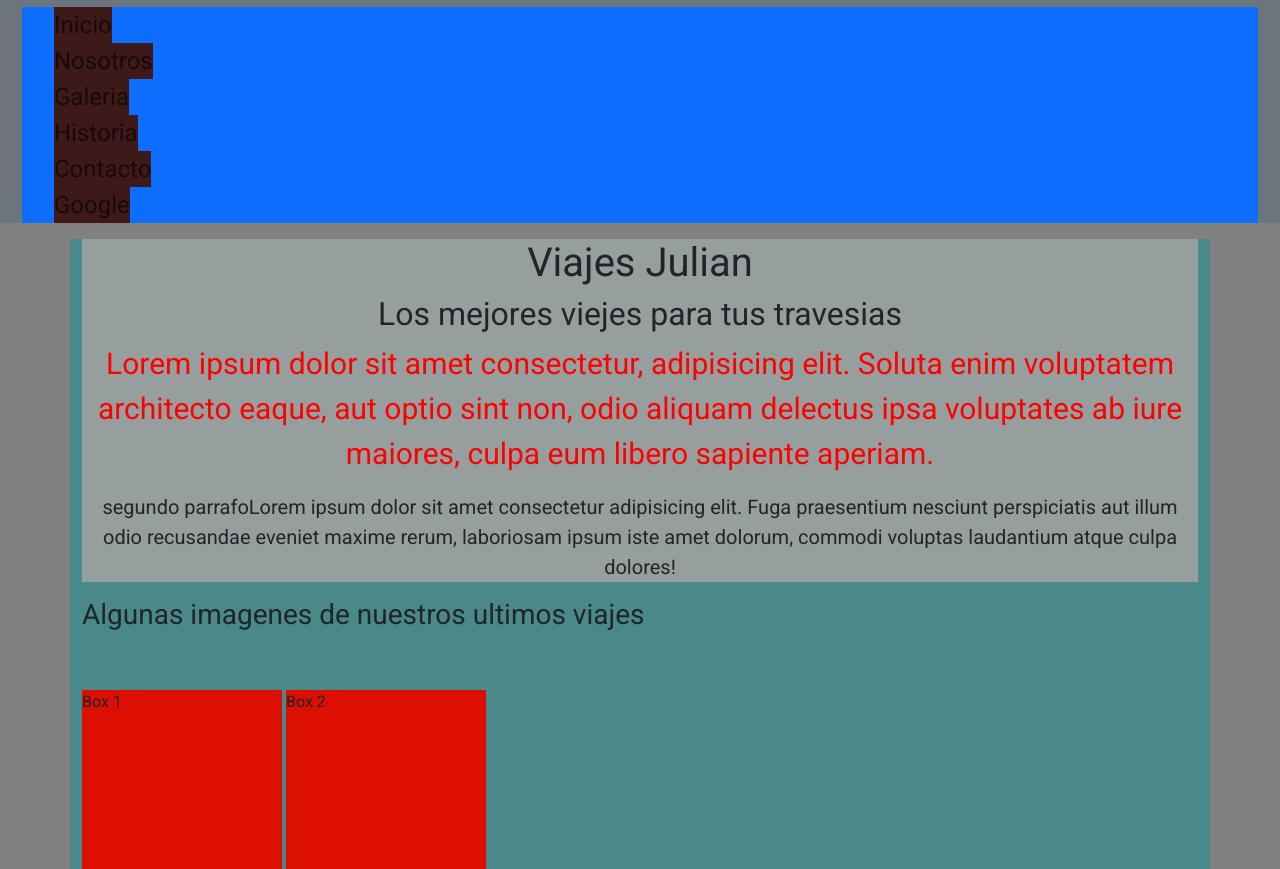
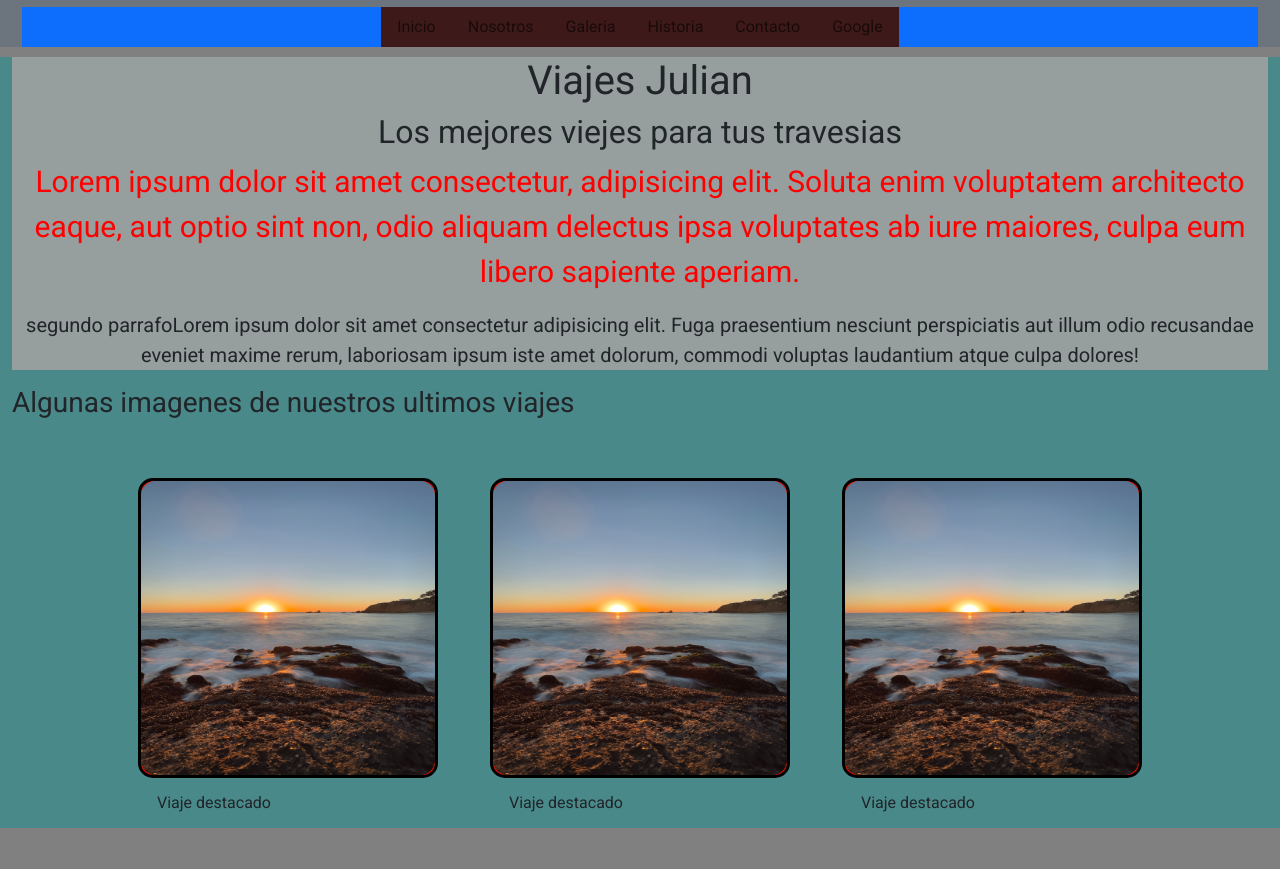
Before and after one commit to julianginepro/viajesJulian, a plain HTML site: page index.html in a window 1280 px wide. Shown: the part 83-952 px from the top of the page. Drawn offline with Linux system fonts and the light colour scheme.

Commit message:
cambios proyecto

```diff
--- a/css/estilos.css
+++ b/css/estilos.css
@@ -29,39 +29,45 @@ body{
 }
 main{
     background-color: rgb(73, 137, 137);
+    margin-bottom: 50px;
+
 
 }
-.mainIndex{
-    height: 80vh
-}
-.mainGaleria{
-    height: 110vh;
-}
+/*.mainIndex{
+    display: flex;
+    flex-direction: row;
+    flex-wrap: wrap;
+}*/
 
-.mainHistoria{
-    height: 70vh
-}
-.mainNosotros{
-    height: 70vh
-}
-
-.box{
+#boxPadre{
     background-color: rgb(220, 15, 0);
     /*width: 50px; /*medida absoluta mide lo mismo sin importar en que pantalla se vea*/
     /*height: 200px;*/
     /*width: 50%; /*medida relativa, se adapta a la pantalla del padre*/
     /*height: 30vh; funciona solo si el padre tiene asignado un alto sino no
     width: 200px;*/
-    width: 200px;
-    height: 200px;
+    width: 300px;
+    height: 300px;
     margin: 50px auto;
     display: inline-block;
+    border: 3px solid black;
+    border-radius: 5%;
 }
 
-.box:hover{
+#boxPadre:hover{
     background-color: blue;
-    width: 300px;
-    height: 300px;
+    width: 325px;
+    height: 325px;
+}
+
+#box{
+    margin-left: 100px;
+    margin-right: 100px;
+}
+#imagenBox{
+    width: 100%;
+    height: 100%;
+    border-radius: 5%;
 }
 /*estilados del header*/
 header{
@@ -140,7 +146,7 @@ a:active{
 }
 a:hover{
     font-weight: bold;
-    padding: 20px;
+    padding: 9px;
     background-color: brown;
     color: rgb(0, 0, 0);
 }
--- a/index.html
+++ b/index.html
@@ -1,5 +1,6 @@
 <!DOCTYPE html>
 <html lang="es">
+
 <head>
     <meta charset="UTF-8">
     <meta http-equiv="X-UA-Compatible" content="IE=edge">
@@ -12,6 +13,7 @@
     <!--estilos-->
     <link rel="stylesheet" href="./css/estilos.css">
 </head>
+
 <body>
     <!--esta es la cabecera-->
     <header class="container-fluid bg-secondary">
@@ -22,24 +24,24 @@
 
         <nav class="listaNavegacion bg-primary">
             <!--esto es una lista desordenada de navegacion-->
-                <ul>
-                    <li>
-                        <a class="linkNavegacion" href="#">Inicio</a>
+            <ul class="nav justify-content-center">
+                <li class="nav-item">
+                    <a class="nav-link active" href="#">Inicio</a>
                 </li>
-                    <li>
-                        <a class="linkNavegacion" href="./pages/nosotros.html">Nosotros</a>
+                <li class="nav-item">
+                    <a class="nav-link active" href="./pages/nosotros.html">Nosotros</a>
                 </li>
-                    <li>
-                        <a class="linkNavegacion" href="./pages/galeria.html">Galeria</a>
+                <li class="nav-item">
+                    <a class="nav-link active" href="./pages/galeria.html">Galeria</a>
                 </li>
-                    <li>
-                        <a class="linkNavegacion" href="./pages/historia.html">Historia</a>
+                <li class="nav-item">
+                    <a class="nav-link active" href="./pages/historia.html">Historia</a>
                 </li>
-                    <li>
-                        <a class="linkNavegacion" href="./pages/contacto.html">Contacto</a>
+                <li class="nav-item">
+                    <a class="nav-link active" href="./pages/contacto.html">Contacto</a>
                 </li>
-                    <li>
-                        <a class="linkNavegacion" href="https://www.google.com/" target="_blank">Google</a>
+                <li class="nav-item">
+                    <a class="nav-link active" href="https://www.google.com/" target="_blank">Google</a>
                 </li>
             </ul>
 
@@ -51,12 +53,16 @@
 
     </header>
     <!--aca va el contenido principal-->
-        <main class="container bg-danger.bg-gradient">
+    <main class="container-fluid bg-danger.bg-gradient mainIndex">
         <section class="seccionPrincipalIndex textoCentrado">
             <h1>Viajes Julian</h1>
             <h2>Los mejores viejes para tus travesias</h2>
-                <p class="primerParrafo">Lorem ipsum dolor sit amet consectetur, adipisicing elit. Soluta enim voluptatem architecto eaque, aut optio sint non, odio aliquam delectus ipsa voluptates ab iure maiores, culpa eum libero sapiente aperiam.</p>
-                <p>segundo parrafoLorem ipsum dolor sit amet consectetur adipisicing elit. Fuga praesentium nesciunt perspiciatis aut illum odio recusandae eveniet maxime rerum, laboriosam ipsum iste amet dolorum, commodi voluptas laudantium atque culpa dolores!</p>
+            <p class="primerParrafo">Lorem ipsum dolor sit amet consectetur, adipisicing elit. Soluta enim voluptatem
+                architecto eaque, aut optio sint non, odio aliquam delectus ipsa voluptates ab iure maiores, culpa eum
+                libero sapiente aperiam.</p>
+            <p>segundo parrafoLorem ipsum dolor sit amet consectetur adipisicing elit. Fuga praesentium nesciunt
+                perspiciatis aut illum odio recusandae eveniet maxime rerum, laboriosam ipsum iste amet dolorum, commodi
+                voluptas laudantium atque culpa dolores!</p>
         </section>
         <section>
             <h3>Algunas imagenes de nuestros ultimos viajes</h3>
@@ -64,18 +70,33 @@
 
         </section>
 
-            <div class="box">
-                Box 1
+        <div class="d-flex justify-content-around" id="box">
+
+            <div class="card" id="boxPadre">
+                <img class="card-img-top" src="./assets/img/Box1.jpg" alt="box 1" id="imagenBox">
+                <div class="card-body">
+                    <p class="card-text">Viaje destacado</p>
+                </div>
+            </div>
+            <div class="card" id="boxPadre">
+                <img class="card-img-top" src="./assets/img/Box1.jpg" alt="box 1" id="imagenBox">
+                <div class="card-body">
+                    <p class="card-text">Viaje destacado</p>
+                </div>
+            </div>
+            <div class="card" id="boxPadre">
+                <img class="card-img-top" src="./assets/img/Box1.jpg" alt="box 1" id="imagenBox">
+                <div class="card-body">
+                    <p class="card-text">Viaje destacado</p>
+                </div>
+            </div>
         </div>
 
-            <div class="box">
-                Box 2
-            </div>
 
 
     </main>
     <!--aca van las noticias de los viajes-->
-        <article id="seccionNoticias">
+    <article id="seccionNoticias" class="container-fluid">
         <h2>Noticias sobre nuestros viajes</h2>
         <section>
             <header>
@@ -84,7 +105,9 @@
             </header>
             <main>
                 <h2>Subtitulo</h2>
-                    <p>Lorem ipsum dolor sit amet consectetur adipisicing elit. Soluta aliquam eos mollitia culpa vero saepe quibusdam cupiditate animi repellat dignissimos tenetur itaque corrupti, quidem, nemo impedit. Ad eveniet enim vel?</p>
+                <p>Lorem ipsum dolor sit amet consectetur adipisicing elit. Soluta aliquam eos mollitia culpa vero saepe
+                    quibusdam cupiditate animi repellat dignissimos tenetur itaque corrupti, quidem, nemo impedit. Ad
+                    eveniet enim vel?</p>
             </main>
             <footer>
                 <p>Comentarios</p>
@@ -93,12 +116,12 @@
         </section>
     </article>
     <!--aca van las propagandas-->
-        <section>
+    <section class="container-fluid">
         <h2>Volamos con las mejores aerolineas</h2>
         <aside>
             <p></p>
-                <img src="./assets/img/aerolineas_argentinas.jpg" alt="banner de aerolineas argentinas" width="500" "
-
+            <img src="./assets/img/aerolineas_argentinas.jpg" alt="banner de aerolineas argentinas" width="500" />
+        </aside>
     </section>
     <footer class="container-fluid bg-secondary">
         <div>
@@ -118,4 +141,5 @@
 
 
 </body>
+
 </html>
```
Also changed, not shown: assets/img/Box1.jpg (added). Lines whose indentation alone changed are shown as unchanged.
